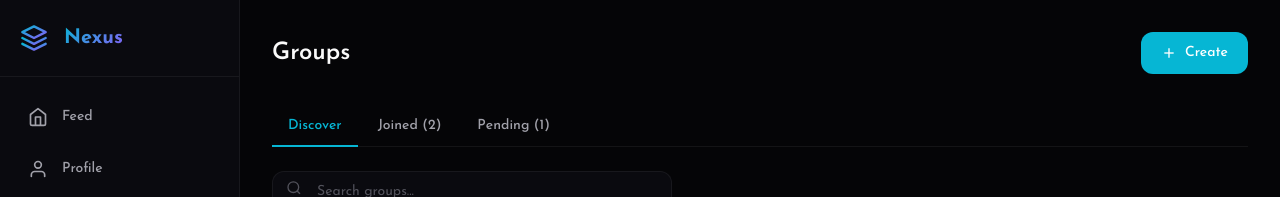
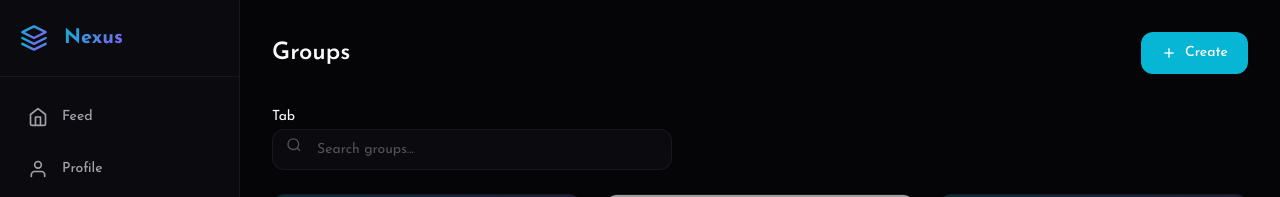
Before and after one commit to elghamari/social-network, a Next.js app in the folder web/: page /groups in a window 1280 px wide. Shown: the top 197 px of the page. Built offline with nearby package versions, Linux system fonts and the light colour scheme; grey boxes are pictures that could not be loaded.

Commit message:
create group done

```diff
--- a/web/app/groups/page.css
+++ b/web/app/groups/page.css
@@ -1,5 +1,3 @@
-/* app/ui/groups/groups.css */
-
 /* ===== Page ===== */
 .groups-page {
   padding-right: 32px;
@@ -15,33 +13,6 @@
 .groups-page__title {
   font-size: 24px;
   font-weight: 600;
-}
-
-/* ===== Tabs ===== */
-.groups-tabs {
-  display: flex;
-  gap: 4px;
-  margin-bottom: 24px;
-  border-bottom: 1px solid var(--border-subtle);
-}
-
-.groups-tabs__tab {
-  padding: 12px 16px;
-  font-size: 14px;
-  font-weight: 500;
-  color: var(--text-secondary);
-  border-bottom: 2px solid transparent;
-  margin-bottom: -1px;
-  transition: all var(--transition-fast);
-}
-
-.groups-tabs__tab:hover {
-  color: var(--text-primary);
-}
-
-.groups-tabs__tab--active {
-  color: var(--accent-primary);
-  border-bottom-color: var(--accent-primary);
 }
 
 /* ===== Search ===== */
--- a/web/app/groups/page.tsx
+++ b/web/app/groups/page.tsx
@@ -1,13 +1,16 @@
 "use client";
 
+import "./page.css";
+
 import { useState, useMemo } from "react";
+import Link from "next/link";
+import { Tab } from "@/app/lib/types/groups";
+import { Group } from "@/app/lib/types/groups";
 
-import Link from "next/link";
+import GroupCard from "@/app/ui/groups/card";
+import Tabs from "@s/ui/groups/tabs";
+
 import { PlusIcon } from "@/app/ui/icons";
-
-import { Group } from "@/app/lib/types/groups";
-import GroupCard from "@/app/ui/groups/card";
-import "./page.css";
 
 const mockGroups: Group[] = [
   {
@@ -17,7 +20,6 @@ const mockGroups: Group[] = [
       "A community for React developers to share knowledge and best practices. ",
     createdAt: "2024-01-15",
     creatorId: "user1",
-    creator: { id: "user1", firstName: "John", lastName: "Doe" },
     memberCount: 1250,
     isJoined: true,
     role: "member",
@@ -31,7 +33,6 @@ const mockGroups: Group[] = [
       "https://images.unsplash.com/photo-1542038784456-1ea8e935640e?w=800",
     createdAt: "2024-02-20",
     creatorId: "user2",
-    creator: { id: "user2", firstName: "Jane", lastName: "Smith" },
     memberCount: 890,
   },
   {
@@ -40,7 +41,6 @@ const mockGroups: Group[] = [
     description: "Connect with other startup founders and share experiences.",
     createdAt: "2024-01-05",
     creatorId: "user3",
-    creator: { id: "user3", firstName: "Mike", lastName: "Johnson" },
     memberCount: 456,
     isPending: true,
   },
@@ -52,7 +52,6 @@ const mockGroups: Group[] = [
       "https://images.unsplash.com/photo-1517836357463-d25dfeac3438?w=800",
     createdAt: "2024-03-01",
     creatorId: "user4",
-    creator: { id: "user4", firstName: "Sarah", lastName: "Wilson" },
     memberCount: 2100,
     isJoined: true,
     role: "creator",
@@ -66,12 +65,9 @@ const mockGroups: Group[] = [
       "https://images.unsplash.com/photo-1542751371-adc38448a05e?w=800",
     createdAt: "2024-02-10",
     creatorId: "user5",
-    creator: { id: "user5", firstName: "Alex", lastName: "Brown" },
     memberCount: 3400,
   },
 ];
-
-type Tab = "discover" | "joined" | "pending";
 
 export default function Page() {
   const [activeTab, setActiveTab] = useState<Tab>("discover");
@@ -118,27 +114,7 @@ export default function Page() {
         </Link>
       </div>
 
-      <div className="groups-tabs">
-        <button
-          className={`groups-tabs__tab ${activeTab === "discover" ? "groups-tabs__tab--active" : ""}`}
-          onClick={() => setActiveTab("discover")}
-        >
-          Discover
-        </button>
-        <button
-          className={`groups-tabs__tab ${activeTab === "joined" ? "groups-tabs__tab--active" : ""}`}
-          onClick={() => setActiveTab("joined")}
-        >
-          Joined ({counts.joined})
-        </button>
-        <button
-          className={`groups-tabs__tab ${activeTab === "pending" ? "groups-tabs__tab--active" : ""}`}
-          onClick={() => setActiveTab("pending")}
-        >
-          Pending ({counts.pending})
-        </button>
-      </div>
-
+      Tab
       <div className="groups-search">
         <span className="groups-search__icon">
           <svg
@@ -161,7 +137,6 @@ export default function Page() {
           onChange={(e) => setSearch(e.target.value)}
         />
       </div>
-
       {filteredGroups.length > 0 ? (
         <div className="groups-grid">
           {filteredGroups.map((group) => (
--- a/web/app/lib/types/groups.ts
+++ b/web/app/lib/types/groups.ts
@@ -29,3 +29,5 @@ export interface FormErrors {
   title?: string;
   description?: string;
 }
+
+export type Tab = "discover" | "joined" | "pending";
--- /dev/null
+++ b/web/app/ui/groups/tabs.css
@@ -0,0 +1,26 @@
+/* ===== Tabs ===== */
+.groups-tabs {
+  display: flex;
+  gap: 4px;
+  margin-bottom: 24px;
+  border-bottom: 1px solid var(--border-subtle);
+}
+
+.groups-tabs__tab {
+  padding: 12px 16px;
+  font-size: 14px;
+  font-weight: 500;
+  color: var(--text-secondary);
+  border-bottom: 2px solid transparent;
+  margin-bottom: -1px;
+  transition: all var(--transition-fast);
+}
+
+.groups-tabs__tab:hover {
+  color: var(--text-primary);
+}
+
+.groups-tabs__tab--active {
+  color: var(--accent-primary);
+  border-bottom-color: var(--accent-primary);
+}
--- /dev/null
+++ b/web/app/ui/groups/tabs.tsx
@@ -0,0 +1,32 @@
+import { Dispatch, SetStateAction } from "react";
+import { Tab } from "@/app/lib/types/groups";
+
+import "./tabs.css";
+
+export default function Tabs(
+  activeTab: Tab,
+  setActiveTab: Dispatch<SetStateAction<Tab>>,
+) {
+  return (
+    <div className="groups-tabs">
+      <button
+        className={`groups-tabs__tab ${activeTab === "discover" ? "groups-tabs__tab--active" : ""}`}
+        onClick={() => setActiveTab("discover")}
+      >
+        Discover
+      </button>
+      <button
+        className={`groups-tabs__tab ${activeTab === "joined" ? "groups-tabs__tab--active" : ""}`}
+        onClick={() => setActiveTab("joined")}
+      >
+        Joined
+      </button>
+      <button
+        className={`groups-tabs__tab ${activeTab === "pending" ? "groups-tabs__tab--active" : ""}`}
+        onClick={() => setActiveTab("pending")}
+      >
+        Pending
+      </button>
+    </div>
+  );
+}
```
Also changed, not shown: web/app/lib/actions.ts (+5 -3 lines), 2 other files (tests, documents, lock files or other folders).
